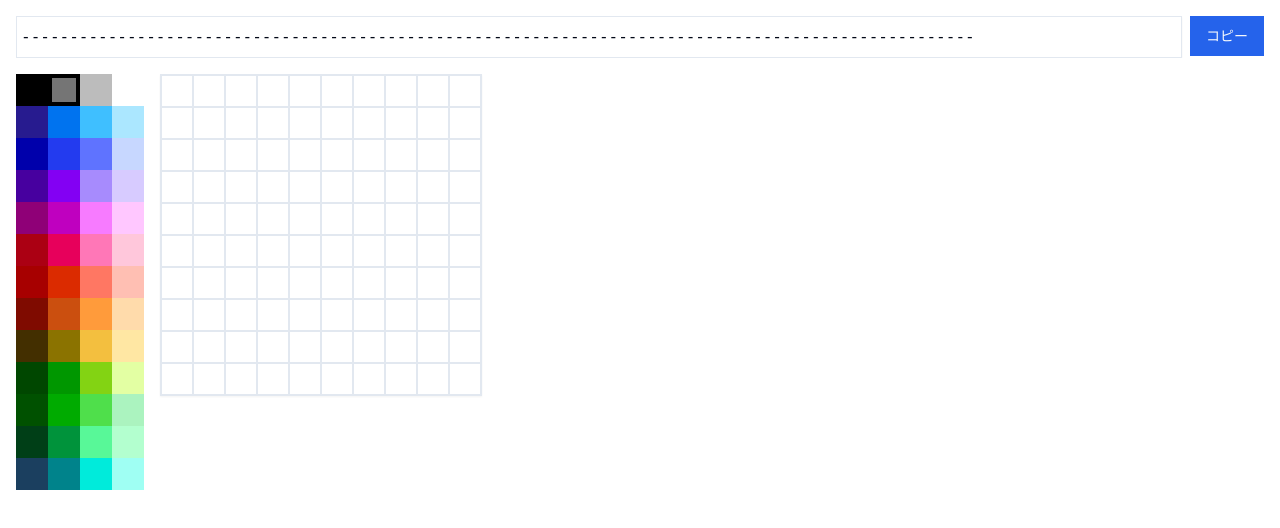
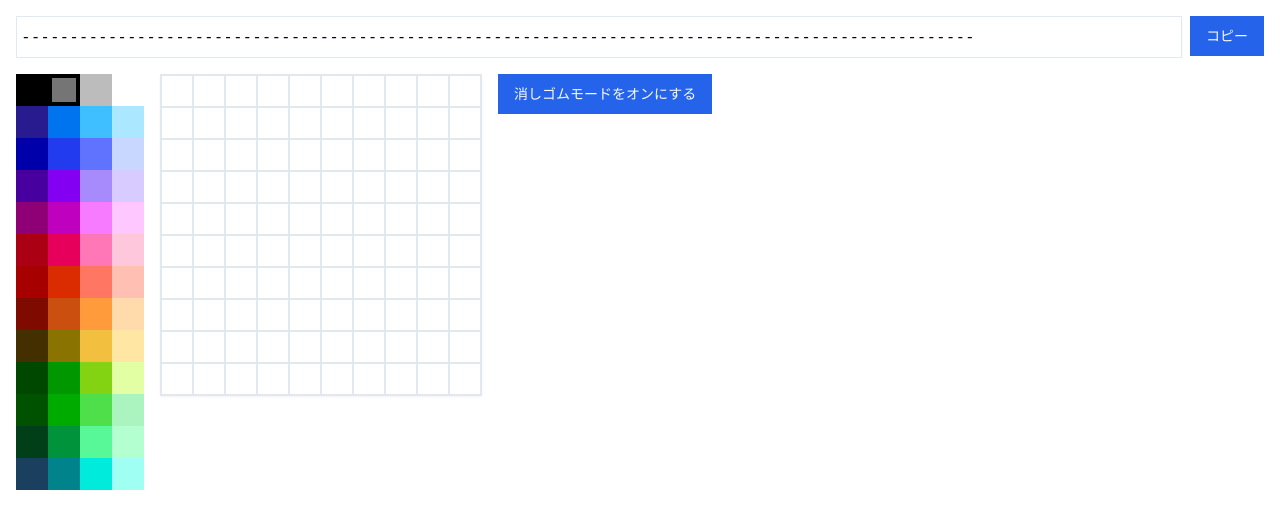
Before and after one commit to fmzu/editor, a Next.js app: page / in a window 1280 px wide. Shown: the top 528 px of the page. Built offline with nearby package versions, Linux system fonts and the light colour scheme; a web font is replaced by a local one.

Commit message:
update: 消しゴム機能追加

```diff
--- a/app/_components/dot-editor.tsx
+++ b/app/_components/dot-editor.tsx
@@ -59,7 +59,8 @@ export const DotEditor = (props: Props) => {
 
   const handleCellClick = (rowIndex: number, colIndex: number) => {
     const newGrid = [...grid]
-    newGrid[rowIndex][colIndex].color = colorId
+    // 消しゴムモードが有効なら色をnullに、そうでなければ選択中の色に設定します
+    newGrid[rowIndex][colIndex].color = eraserMode ? null : colorId
     setGrid(newGrid)
   }
 
@@ -124,6 +125,8 @@ export const DotEditor = (props: Props) => {
 
   const usedColors = new Set(grid.flat().map((cell) => cell.color))
 
+  const [eraserMode, setEraserMode] = useState(false)
+
   return (
     <div className="p-4 space-y-4">
       <div className="flex space-x-2 overflow-hidden">
@@ -181,6 +184,15 @@ export const DotEditor = (props: Props) => {
             ))}
           </Card>
         </div>
+        <div className="flex space-x-2 overflow-hidden">
+          {/* 消しゴムモードのトグルボタンを追加します */}
+          <Button onClick={() => setEraserMode(!eraserMode)}>
+            {eraserMode
+              ? "消しゴムモードをオフにする"
+              : "消しゴムモードをオンにする"}
+          </Button>
+          {/* ...既存のコード... */}
+        </div>
       </div>
       <div className="flex flex-wrap space-x-2">
         {colorKeys
```
